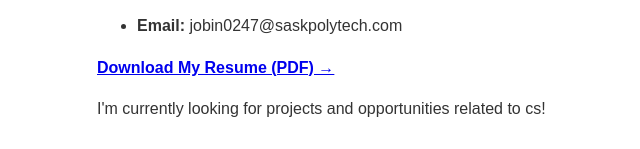
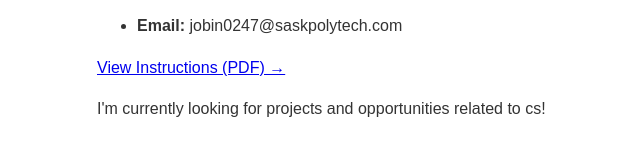
Before and after one commit to jobin-sk/TCOM, a plain HTML site: page contact.html in a window 1280 px wide. Shown: the part 265-414 px from the top of the page, without its empty margins (93-733 px from the left). Drawn offline with Linux system fonts and the light colour scheme.

Commit message:
Update contact.html

```diff
--- a/contact.html
+++ b/contact.html
@@ -24,7 +24,7 @@
   <ul>
     <li><strong>Email:</strong> jobin0247@saskpolytech.com</li>
   </ul>
-  <p><a href="assets/Tod Jobin resume UPDATED.pdf" target="_blank"><strong>Download My Resume (PDF) →</strong></a></p>
+ <p><a href="assets/TCOM190 Tod Jobin resume UPDATED.pdf" target="_blank">View Instructions (PDF) →</a></p>
   <p>
     I'm currently looking for projects and opportunities related to cs!
   </p>
```
